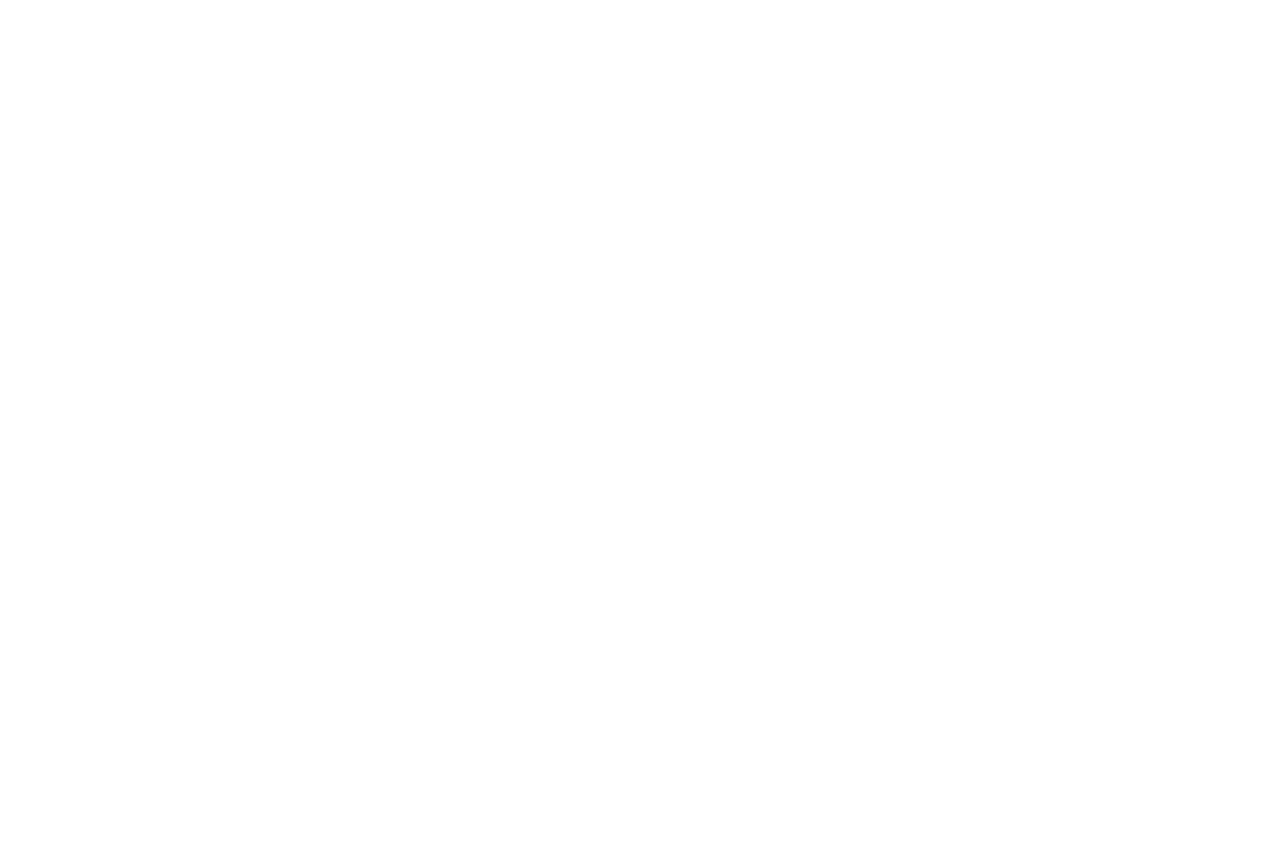
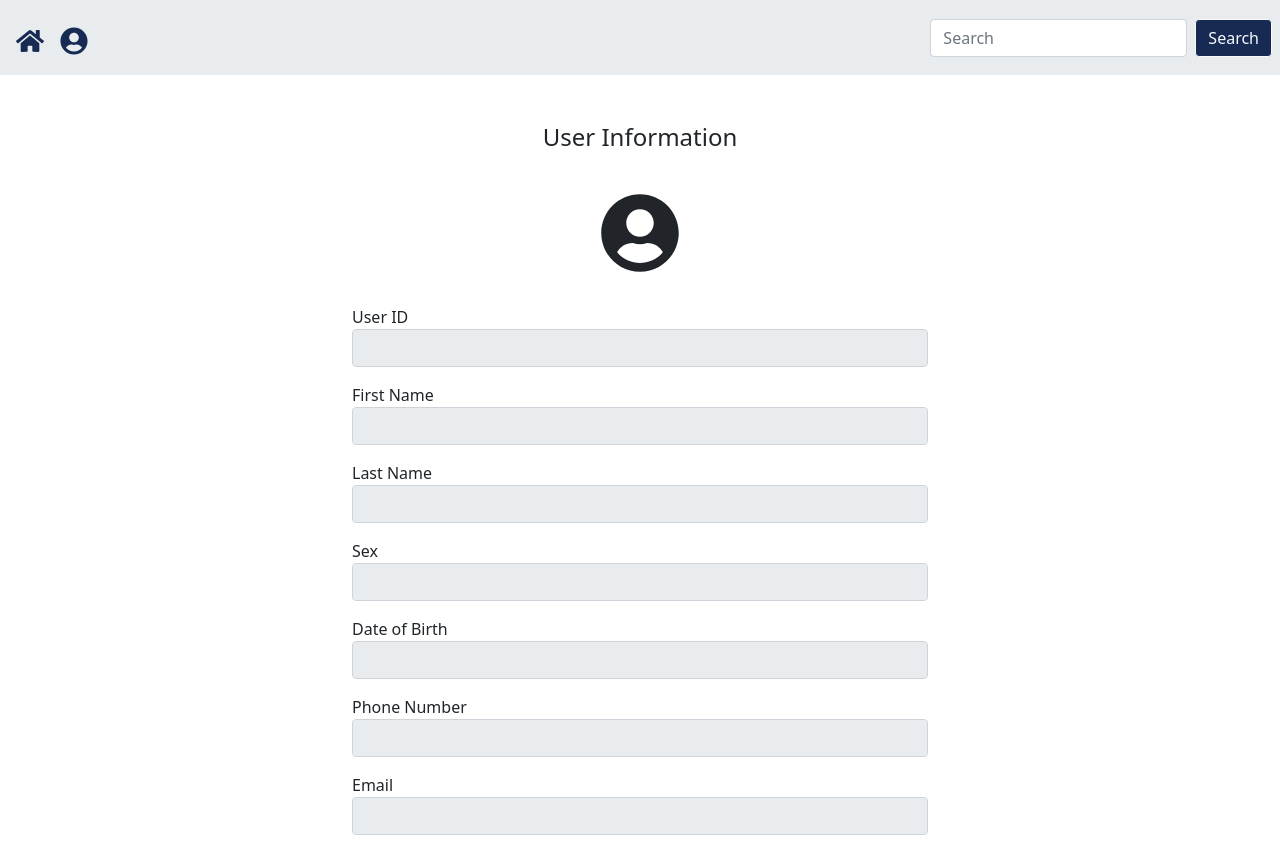
Before and after one commit to acsaeng/post-op-discharge-app, a React (Create React App) app in the folder frontend/: page /user-info in a window 1280 px wide. Before the commit this address had no page. Before the commit the page ends 800 px from the top, so only its background shows below. Built offline with nearby package versions, Linux system fonts and the light colour scheme.

Commit message:
Created User Info page

```diff
--- a/frontend/src/App.js
+++ b/frontend/src/App.js
@@ -2,6 +2,7 @@
 
 import Login from './login/Login';
 import Dashboard from './dashboard/Dashboard';
+import UserInfo from './user-info/UserInfo';
 import Education from './education/Education';
 import Medications from './medications/Medications';
 import Messages from './messages/Messages';
@@ -16,7 +17,8 @@
         <Router>
             <Routes>
                 <Route path='/' element={<Login/>}/>
-                <Route path='dashboard' element={<Dashboard/>}/>
+                <Route path='/dashboard' element={<Dashboard/>}/>
+                <Route path='/user-info' element={<UserInfo/>}/>
                 <Route path='/education' element={<Education/>}/>
                 <Route path='/education/monitoring' element = {<Monitoring/>}/>
                 <Route path='/education/proceedure' element = {<Proceedure/>}/>
--- a/frontend/src/dashboard/Dashboard.js
+++ b/frontend/src/dashboard/Dashboard.js
@@ -12,8 +12,8 @@
         <div className='h-100'>
                 <Navbar />
 
-                <div className="d-flex align-items-center flex-column">
-                    <button className="menu-option-btn mt-5 m-1 py-4 btn fw-bold" onClick={() => navigate("/education")}>
+                <div className="d-flex align-items-center flex-column" style={{marginTop: "15vh"}}>
+                    <button className="menu-option-btn m-1 py-4 btn fw-bold" onClick={() => navigate("/education")}>
                         <FaBook /><br/>Education
                     </button>
 
--- a/frontend/src/navbar/Navbar.js
+++ b/frontend/src/navbar/Navbar.js
@@ -1,13 +1,18 @@
 import React from 'react'
-import { FaUserCircle } from 'react-icons/fa'
+import { FaHome, FaUserCircle } from 'react-icons/fa'
+
 
 const Navbar = () => {
   return (
     <div>
-        <nav className="navbar navbar-expand-lg navbar-light justify-content-between w-100" style={{"backgroundColor": "#e9ecef","top":0, "height":"75px"}}></nav>
+        <nav className="navbar navbar-expand-lg justify-content-between w-100" style={{"backgroundColor": "#e9ecef","top":0, "height":"75px"}}></nav>
 
-        <nav className="navbar navbar-expand-lg navbar-light justify-content-between w-100" style={{"backgroundColor": "#e9ecef", "position":"fixed", "top":0, "height":"75px"}}>
-            <a className="navbar-brand mx-3 fs-3" style={{"color": "#162a53"}} href="/"><FaUserCircle /></a>
+        <nav className="navbar navbar-expand-lg justify-content-between w-100" style={{"backgroundColor": "#e9ecef", "position":"fixed", "top":0, "height":"75px"}}>
+            <div className="d-flex flex-row">
+                <a className="navbar-brand mx-3 fs-3" style={{"color": "#162a53"}} href="/dashboard"><FaHome /></a>
+                <a className="navbar-brand fs-3" style={{"color": "#162a53"}} href="/user-info"><FaUserCircle /></a>
+            </div>
+
 
             <form className="d-flex form-inline my-2 my-lg-0">
                 <input className="form-control mr-sm-2 me-2" type="search" placeholder="Search"></input>
@@ -15,6 +20,7 @@
                     <button className="btn btn-outline-light my-2 me-2 my-sm-0" style={{"backgroundColor": "#162a53"}} type="submit">Search</button>
                 </div>
             </form>
+
         </nav>
     </div>
   )
--- /dev/null
+++ b/frontend/src/user-info/UserInfo.js
@@ -0,0 +1,61 @@
+import React from 'react'
+import Navbar from '../navbar/Navbar'
+
+import { FaUserCircle } from 'react-icons/fa'
+
+const UserInfo = () => {
+    return (
+        <div>
+            <Navbar />
+
+            <div className='d-flex flex-column align-items-center mt-5'>
+                <h4>User Information</h4>
+                <h1 className='display-1 mt-3 mb-4'><FaUserCircle /></h1>
+
+                <form style={{width: '45%'}}>
+                    <div className='form-group d-flex flex-column mt-2 mb-3 align-items-start'>
+                        <label for="user-id" className='me-3'>User ID</label>
+                        <input type="text" className='form-control' name="user-id" readOnly />
+                    </div>
+
+                    <div className='form-group d-flex flex-column my-3 align-items-start'>
+                        <label for="first-name" className='me-3'>First Name</label>
+                        <input type="text" className='form-control' name="first-name" readOnly />
+                    </div>
+
+                    <div className='form-group d-flex flex-column my-3 align-items-start'>
+                        <label for="last-name" className='me-3'>Last Name</label>
+                        <input type="text" className='form-control' name="last-name" readOnly />
+                    </div>
+
+                    <div className='form-group d-flex flex-column my-3 align-items-start'>
+                        <label for="sex" className='me-3'>Sex</label>
+                        <input type="text" className='form-control' name="sex" readOnly />
+                    </div>
+
+                    <div className='form-group d-flex flex-column my-3 align-items-start'>
+                        <label for="dob" className='me-3'>Date of Birth</label>
+                        <input type="text" className='form-control' name="dob" readOnly />
+                    </div>
+
+                    <div className='form-group d-flex flex-column my-3 align-items-start'>
+                        <label for="phone-num" className='me-3'>Phone Number</label>
+                        <input type="text" className='form-control' name="phone-num" readOnly />
+                    </div>
+
+                    <div className='form-group d-flex flex-column my-3 align-items-start'>
+                        <label for="email" className='me-3'>Email</label>
+                        <input type="text" className='form-control' name="email" readOnly />
+                    </div>
+
+                </form>
+
+            </div>
+
+
+
+        </div>
+    )
+}
+
+export default UserInfo
```
Also changed, not shown: 1 other file (tests, documents, lock files or other folders).
